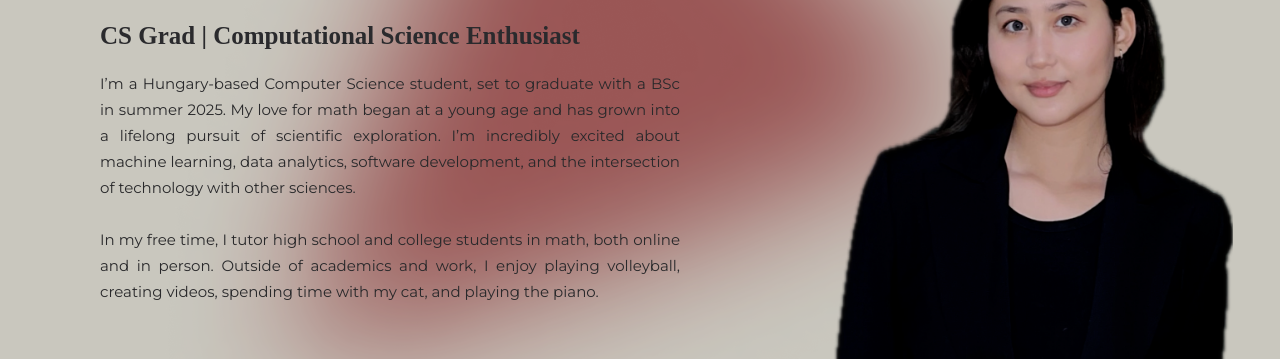
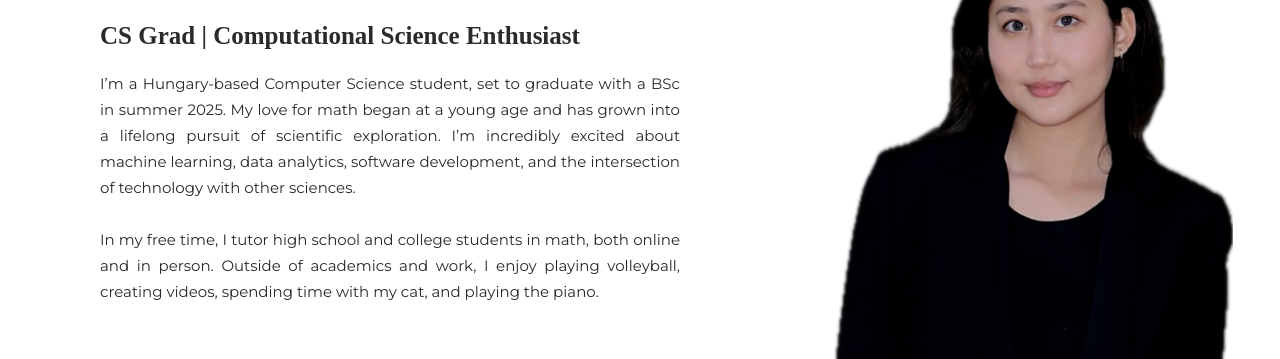
Before and after one commit to rdmeerxo/RiPortfolio, a plain HTML site: page index.html in a window 1280 px wide. Shown: the part 370-729 px from the top of the page. Drawn offline with Linux system fonts and the light colour scheme.

Commit message:
changed bg photo -_-

```diff
--- a/styles.css
+++ b/styles.css
@@ -1,7 +1,7 @@
 body {
     margin-left:20px;
     padding: 0;
-    background: url('./assets/Background.png');
+    background: url('./assets/backgroundphoto.png');
     background-size: cover;
 }
 
```
Also changed, not shown: assets/Background.png (deleted), assets/backgroundphoto.png (added).
